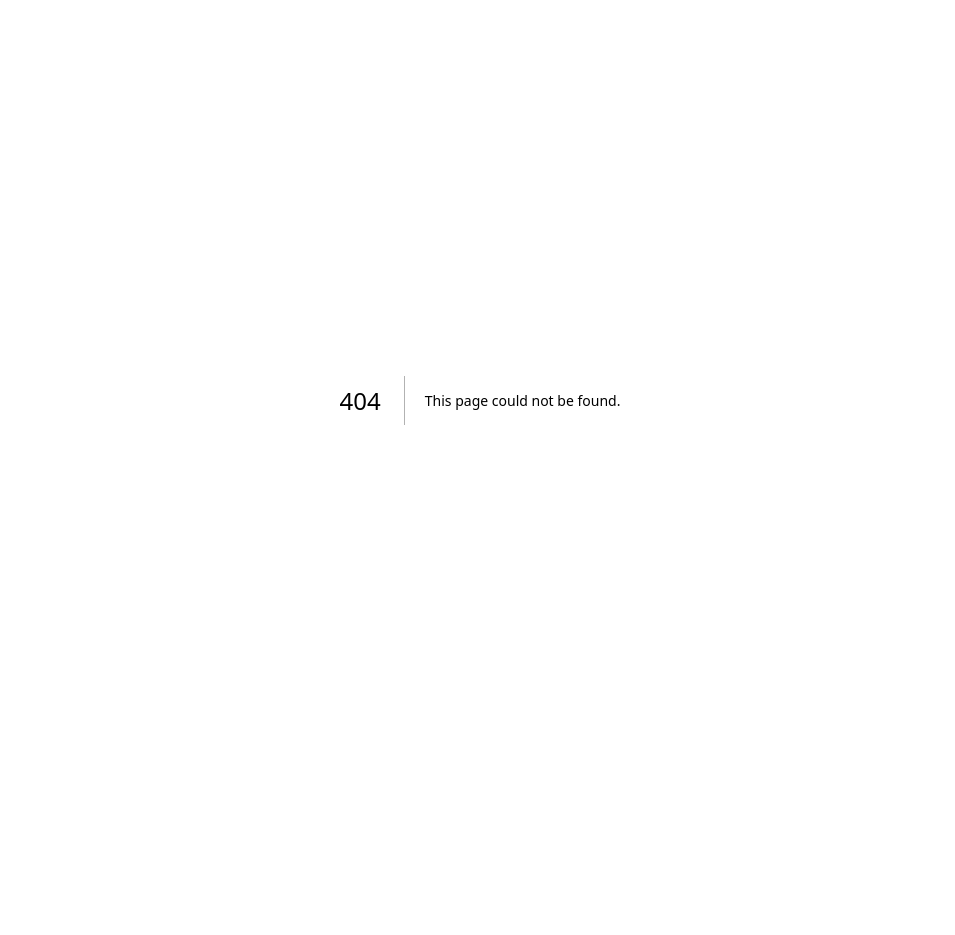
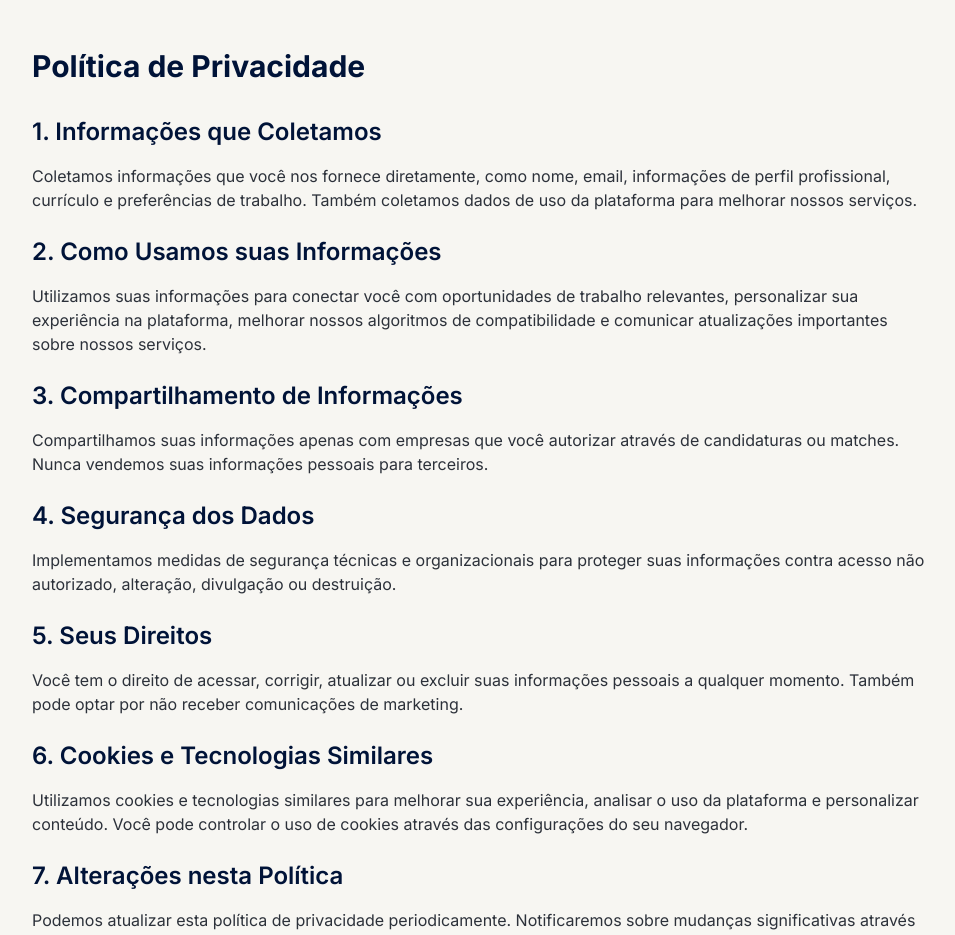
Before and after one commit to ericlmello/farol_v2_2, a Next.js app in the folder frontend/: page /privacy in a window 1280 px wide. Before the commit this address had no page. Shown: the top 935 px of the page, without its empty margins (160-1115 px from the left). Before the commit the page ends 800 px from the top, so only its background shows below. Built offline with nearby package versions, Linux system fonts and the light colour scheme.

Commit message:
fix: adicionar páginas de termos e privacidade
- Criada página /terms com termos de uso
- Criada página /privacy com política de privacidade
- Resolve erros 404 para links de termos e privacidade

```diff
--- /dev/null
+++ b/frontend/src/app/privacy/page.tsx
@@ -0,0 +1,87 @@
+export default function PrivacyPage() {
+  return (
+    <div className="min-h-screen bg-background py-12 px-4 sm:px-6 lg:px-8">
+      <div className="max-w-4xl mx-auto">
+        <h1 className="text-3xl font-bold text-foreground mb-8">
+          Política de Privacidade
+        </h1>
+
+        <div className="prose prose-lg max-w-none text-foreground">
+          <h2 className="text-2xl font-semibold text-foreground mb-4">
+            1. Informações que Coletamos
+          </h2>
+          <p className="text-muted-foreground mb-6">
+            Coletamos informações que você nos fornece diretamente, como nome,
+            email, informações de perfil profissional, currículo e preferências
+            de trabalho. Também coletamos dados de uso da plataforma para
+            melhorar nossos serviços.
+          </p>
+
+          <h2 className="text-2xl font-semibold text-foreground mb-4">
+            2. Como Usamos suas Informações
+          </h2>
+          <p className="text-muted-foreground mb-6">
+            Utilizamos suas informações para conectar você com oportunidades
+            de trabalho relevantes, personalizar sua experiência na plataforma,
+            melhorar nossos algoritmos de compatibilidade e comunicar atualizações
+            importantes sobre nossos serviços.
+          </p>
+
+          <h2 className="text-2xl font-semibold text-foreground mb-4">
+            3. Compartilhamento de Informações
+          </h2>
+          <p className="text-muted-foreground mb-6">
+            Compartilhamos suas informações apenas com empresas que você
+            autorizar através de candidaturas ou matches. Nunca vendemos
+            suas informações pessoais para terceiros.
+          </p>
+
+          <h2 className="text-2xl font-semibold text-foreground mb-4">
+            4. Segurança dos Dados
+          </h2>
+          <p className="text-muted-foreground mb-6">
+            Implementamos medidas de segurança técnicas e organizacionais
+            para proteger suas informações contra acesso não autorizado,
+            alteração, divulgação ou destruição.
+          </p>
+
+          <h2 className="text-2xl font-semibold text-foreground mb-4">
+            5. Seus Direitos
+          </h2>
+          <p className="text-muted-foreground mb-6">
+            Você tem o direito de acessar, corrigir, atualizar ou excluir
+            suas informações pessoais a qualquer momento. Também pode
+            optar por não receber comunicações de marketing.
+          </p>
+
+          <h2 className="text-2xl font-semibold text-foreground mb-4">
+            6. Cookies e Tecnologias Similares
+          </h2>
+          <p className="text-muted-foreground mb-6">
+            Utilizamos cookies e tecnologias similares para melhorar sua
+            experiência, analisar o uso da plataforma e personalizar conteúdo.
+            Você pode controlar o uso de cookies através das configurações
+            do seu navegador.
+          </p>
+
+          <h2 className="text-2xl font-semibold text-foreground mb-4">
+            7. Alterações nesta Política
+          </h2>
+          <p className="text-muted-foreground mb-6">
+            Podemos atualizar esta política de privacidade periodicamente.
+            Notificaremos sobre mudanças significativas através da plataforma
+            ou por email.
+          </p>
+
+          <h2 className="text-2xl font-semibold text-foreground mb-4">
+            8. Contato
+          </h2>
+          <p className="text-muted-foreground mb-6">
+            Se você tiver dúvidas sobre esta política de privacidade,
+            entre em contato conosco através do email: privacidade@farol.com.br
+          </p>
+        </div>
+      </div>
+    </div>
+  )
+}
--- /dev/null
+++ b/frontend/src/app/terms/page.tsx
@@ -0,0 +1,72 @@
+export default function TermsPage() {
+  return (
+    <div className="min-h-screen bg-background py-12 px-4 sm:px-6 lg:px-8">
+      <div className="max-w-4xl mx-auto">
+        <h1 className="text-3xl font-bold text-foreground mb-8">
+          Termos de Uso
+        </h1>
+
+        <div className="prose prose-lg max-w-none text-foreground">
+          <h2 className="text-2xl font-semibold text-foreground mb-4">
+            1. Aceitação dos Termos
+          </h2>
+          <p className="text-muted-foreground mb-6">
+            Ao utilizar a plataforma Farol, você concorda com estes termos de uso.
+            Se não concordar com qualquer parte destes termos, não deve usar nossa plataforma.
+          </p>
+
+          <h2 className="text-2xl font-semibold text-foreground mb-4">
+            2. Descrição do Serviço
+          </h2>
+          <p className="text-muted-foreground mb-6">
+            A Farol é uma plataforma de empregabilidade inclusiva que conecta pessoas
+            com deficiência (PCD) a oportunidades de trabalho, utilizando inteligência
+            artificial para melhorar a compatibilidade entre candidatos e vagas.
+          </p>
+
+          <h2 className="text-2xl font-semibold text-foreground mb-4">
+            3. Uso da Plataforma
+          </h2>
+          <p className="text-muted-foreground mb-6">
+            Você concorda em usar a plataforma apenas para fins legais e de acordo
+            com estes termos. É proibido usar a plataforma para qualquer atividade
+            ilegal ou não autorizada.
+          </p>
+
+          <h2 className="text-2xl font-semibold text-foreground mb-4">
+            4. Privacidade
+          </h2>
+          <p className="text-muted-foreground mb-6">
+            Sua privacidade é importante para nós. Consulte nossa Política de
+            Privacidade para entender como coletamos, usamos e protegemos suas informações.
+          </p>
+
+          <h2 className="text-2xl font-semibold text-foreground mb-4">
+            5. Limitação de Responsabilidade
+          </h2>
+          <p className="text-muted-foreground mb-6">
+            A Farol não se responsabiliza por empregos não obtidos ou por decisões
+            de contratação de terceiros. Nossa plataforma é uma ferramenta de
+            conexão e não garante resultados específicos.
+          </p>
+
+          <h2 className="text-2xl font-semibold text-foreground mb-4">
+            6. Modificações
+          </h2>
+          <p className="text-muted-foreground mb-6">
+            Reservamo-nos o direito de modificar estes termos a qualquer momento.
+            As modificações entrarão em vigor imediatamente após a publicação.
+          </p>
+
+          <h2 className="text-2xl font-semibold text-foreground mb-4">
+            7. Contato
+          </h2>
+          <p className="text-muted-foreground mb-6">
+            Se você tiver dúvidas sobre estes termos, entre em contato conosco
+            através do email: contato@farol.com.br
+          </p>
+        </div>
+      </div>
+    </div>
+  )
+}
```
